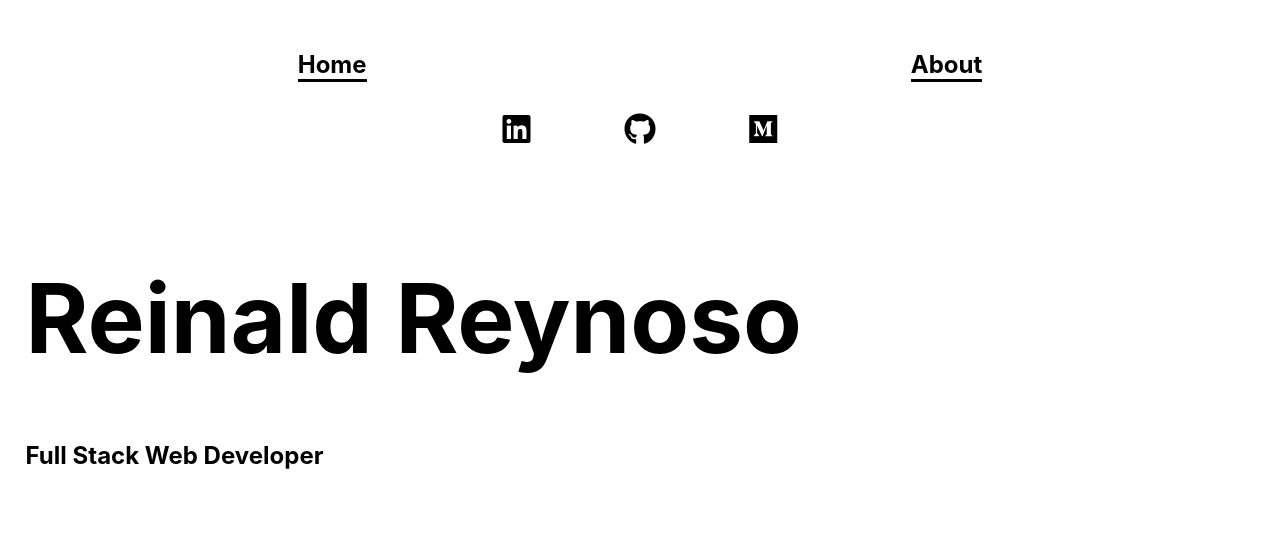
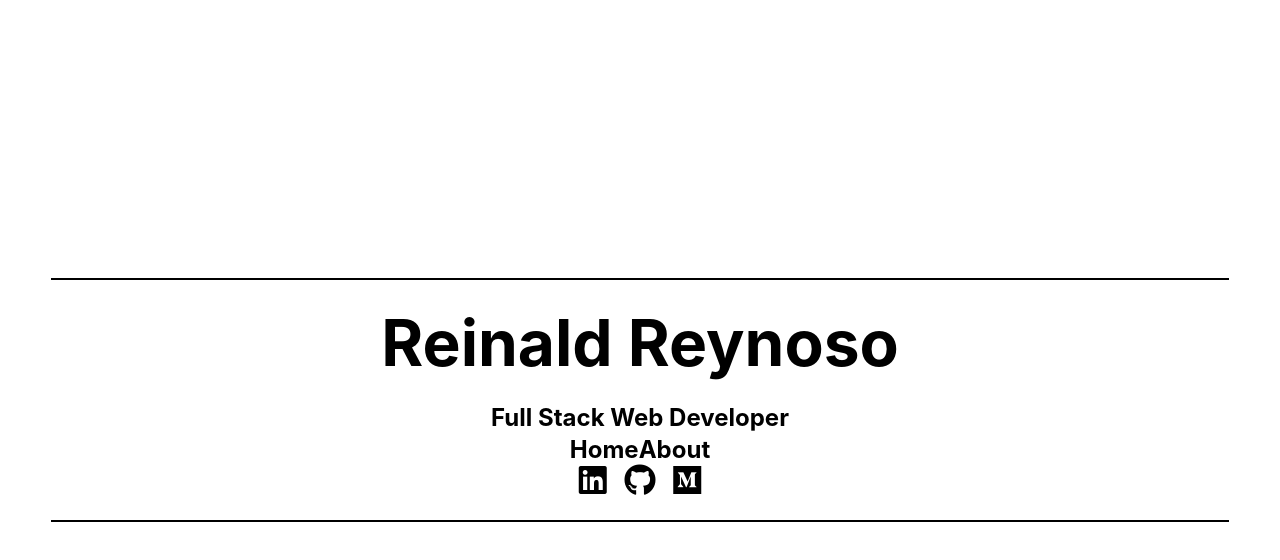
Before and after one commit to reireynoso/portfolio, a React (Create React App) app: page / in a window 1280 px wide. Shown: the top 560 px of the page. Built offline with nearby package versions, Linux system fonts and the light colour scheme.

Commit message:
design changes

```diff
--- a/src/App.css
+++ b/src/App.css
@@ -1,25 +1,32 @@
-/* html, body, #root {
+* {
   margin: 0;
-  padding: 0
+  padding: 0;
 }
 
-* {
-  box-sizing: border-box;
-} */
-
-body, .App {
+.App {
   height: 100vh;
   width: 100vw;
+  padding: 4%;
+  box-sizing: border-box;
+  display: flex;
+  flex-direction: column;
+  justify-content: center;
 }
 
 /* Home Component */
 
-.landing-page, .nav {
+.landing-page {
+  display: flex;
+  flex-direction: column;
+  align-items: center;
+  border-top: 2px solid black;
+  border-bottom: 2px solid black;
   padding: 2%;
 }
 
 .lg-heading {
-  font-size: 6rem;
+  font-size: 4rem;
+  margin-bottom: 2%;
 }
 
 @media screen and (max-width: 750px) {
@@ -38,24 +45,17 @@ body, .App {
 
 .page-links {
   margin-top: 2%;
+
 }
 
 .page-links > a {
   color: inherit;
   font-weight: bold;
   font-size: 1.5rem;
-  border-bottom: 3px solid black;
+  text-decoration: none;
+  /* border-bottom: 3px solid black; */
 }
 
-.icons {
-  margin: 0 35%;
-  margin-top: 2.5%
-}
-
-.links {
-  display: block;
-  text-decoration: none;
-}
 
 @media (prefers-reduced-motion: no-preference) {
   .App-logo {
--- a/src/App.js
+++ b/src/App.js
@@ -1,14 +1,11 @@
 import React from 'react';
 import { Route, Switch } from 'react-router-dom'
 import './App.css';
-import Header from './components/Header'
 import Home from './components/Home'
 
 const App = () => {
   return (
     <div className="App">
-        {/* <Header /> */}
-        <Header/>
         <Home />
     </div>
   );
--- a/src/components/Home.js
+++ b/src/components/Home.js
@@ -4,9 +4,9 @@ import Header from './Header'
 const Home = () => {
     return (
         <div className="landing-page">
-
             <h1 className="lg-heading">Reinald <span className="last-name">Reynoso</span></h1>
             <h2 className="sm-heading">Full Stack Web Developer</h2>
+            <Header/>
         </div>
     )
 }
```
